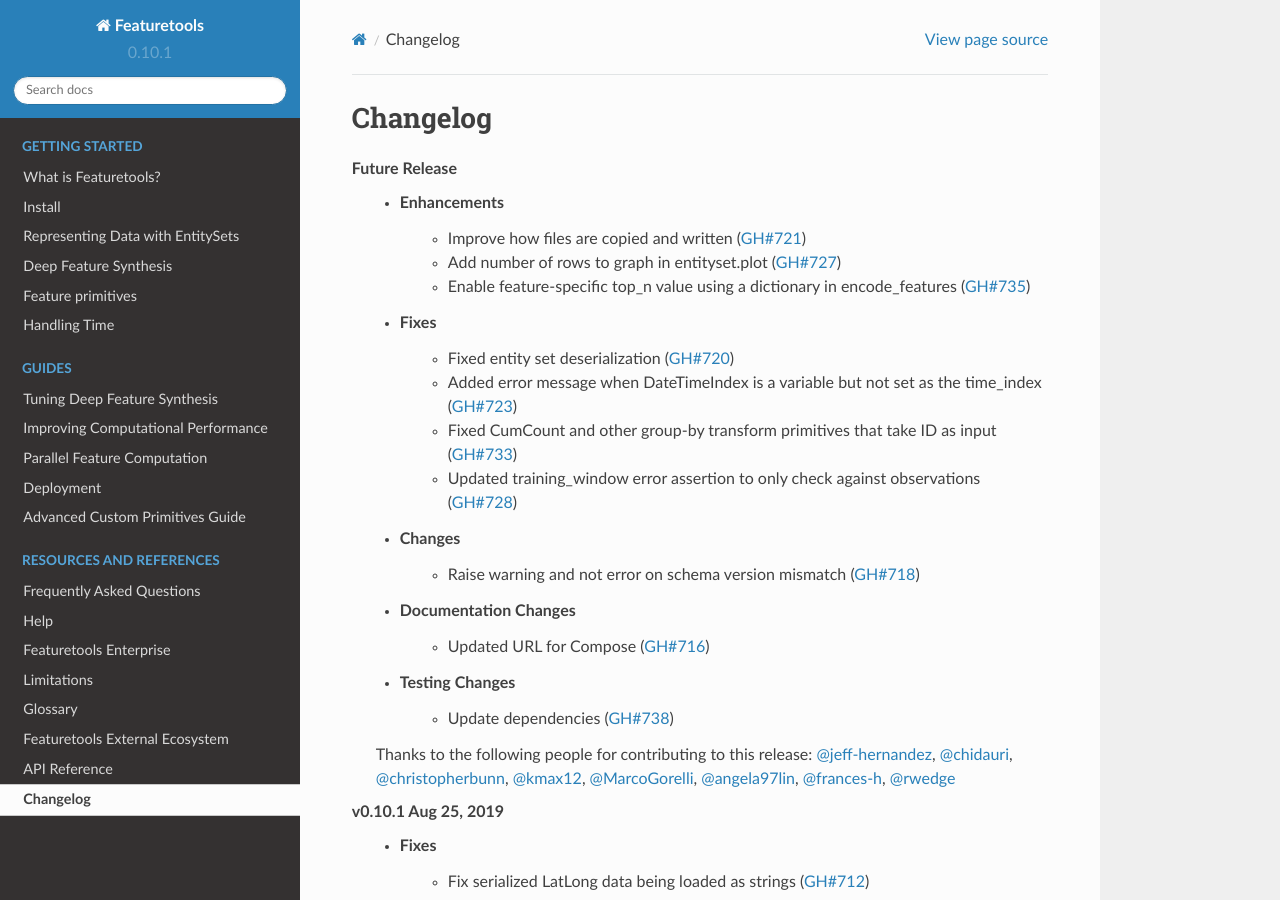
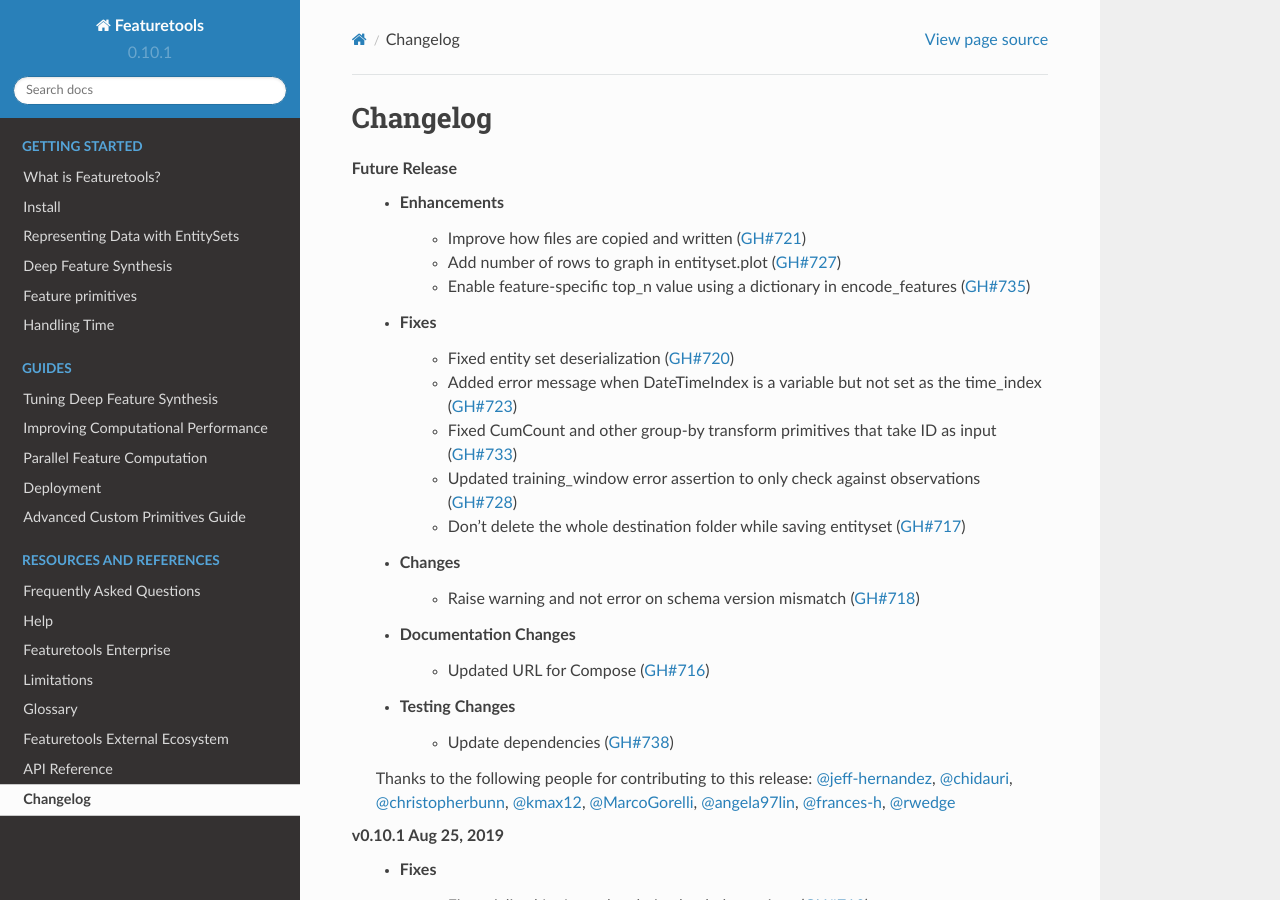
Before and after one commit to alteryx/featuretools, a Sphinx documentation site: the page built from docs/source/changelog.rst, in a window 1280 px wide and 900 px high. Built offline with Sphinx 7.4.7 and the Read the Docs theme 2.0.0, drawn with Linux system fonts in a browser that asks for light colours; pages that are not in the unit, such as notebooks, are missing from menus.

Commit message:
update changelog

```diff
--- a/docs/source/changelog.rst
+++ b/docs/source/changelog.rst
@@ -12,6 +12,7 @@
         * Added error message when DateTimeIndex is a variable but not set as the time_index (:pr:`723`)
         * Fixed CumCount and other group-by transform primitives that take ID as input (:pr:`733`)
 	* Updated training_window error assertion to only check against observations (:pr:`728`)
+        * Don't delete the whole destination folder while saving entityset (:pr:`717`)
     * Changes
         * Raise warning and not error on schema version mismatch (:pr:`718`)
     * Documentation Changes
```
